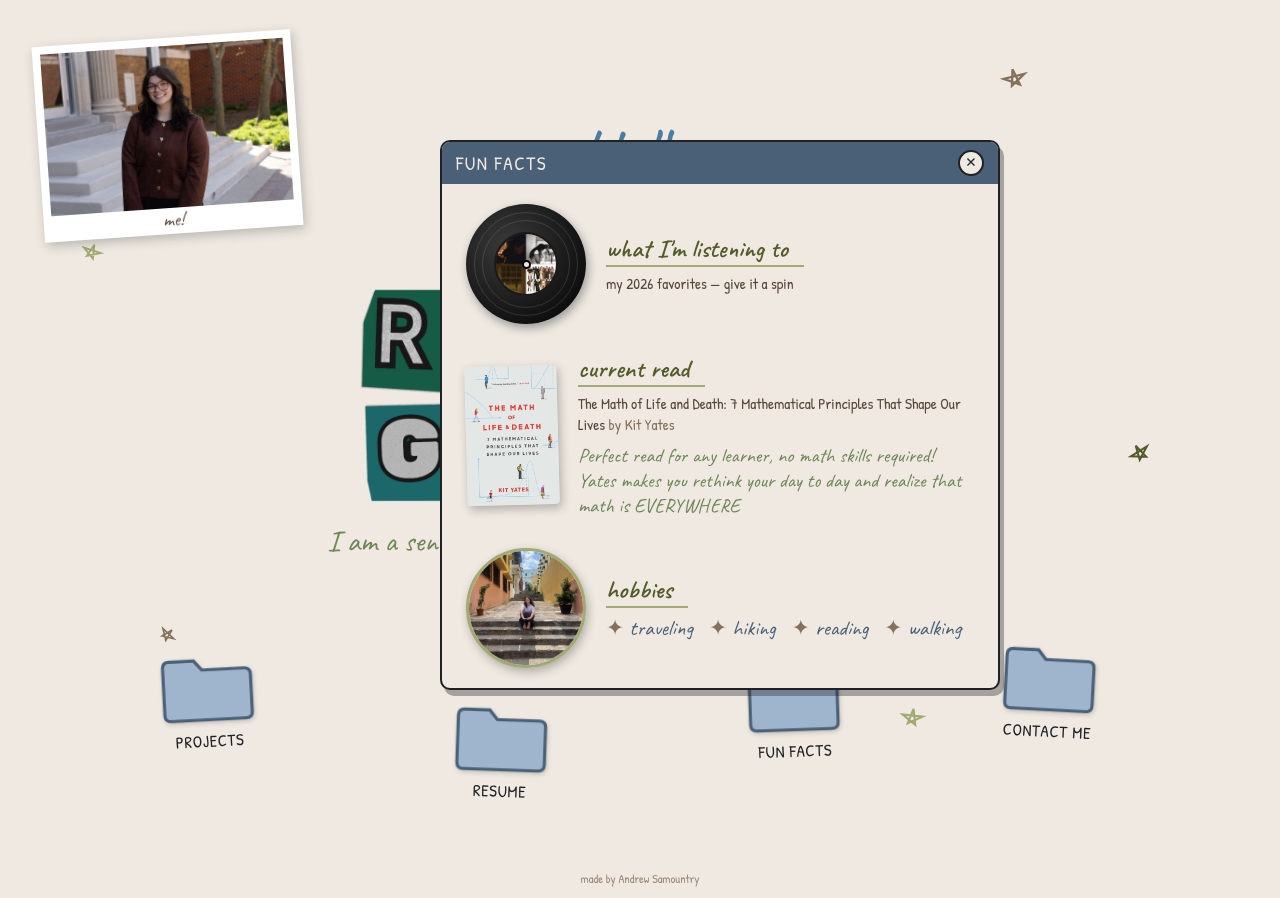
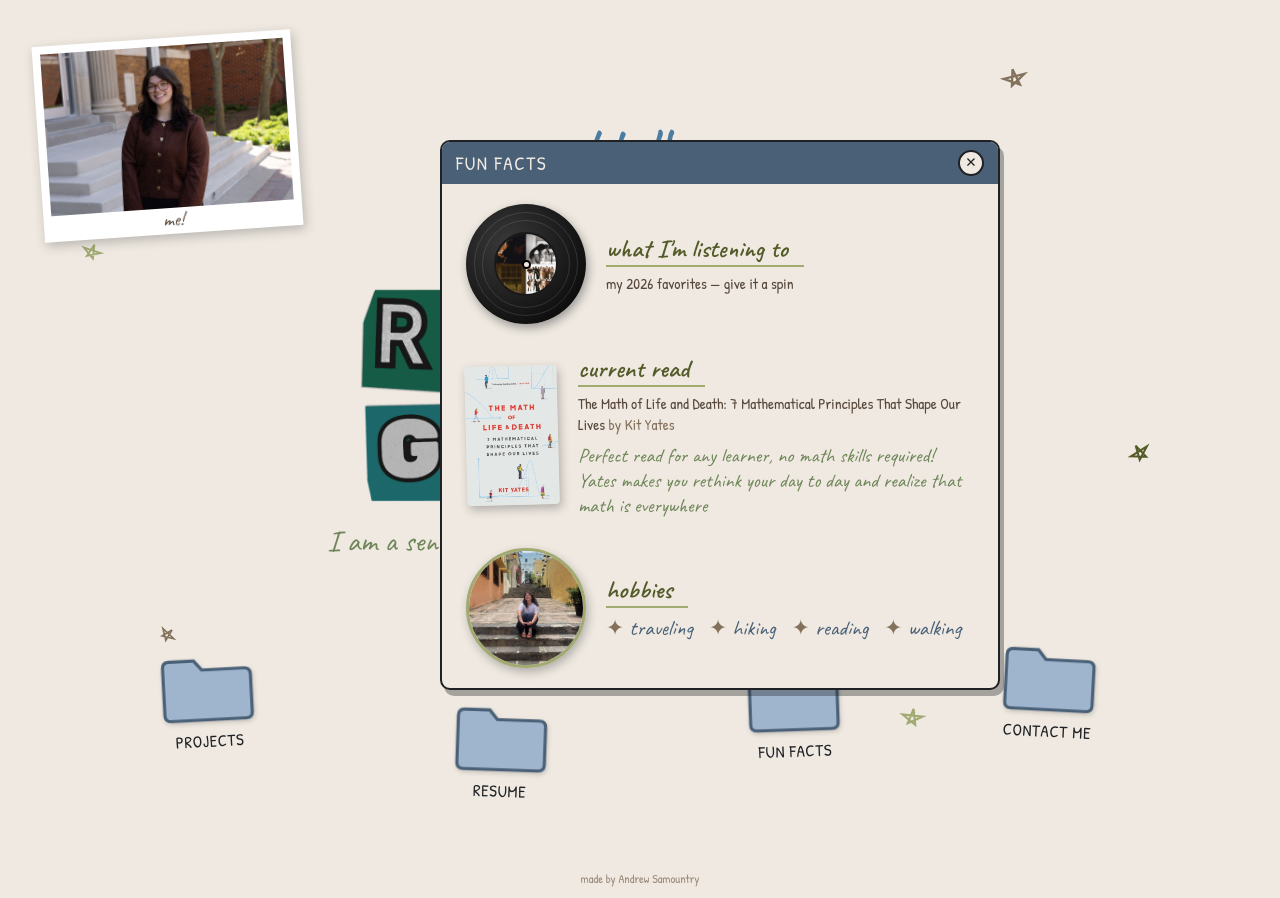
Before and after one commit to AndSam321/rachel-garcia-website-v2, a Next.js app: page / in a window 1280 px wide. Both pictures are taken after a click on the button "FUN FACTS". Built offline with nearby package versions, Linux system fonts and the light colour scheme.

Commit message:
Zoom hobbies photo and lowercase blurb

```diff
--- a/src/components/windows/FunFactsWindow.tsx
+++ b/src/components/windows/FunFactsWindow.tsx
@@ -42,7 +42,7 @@ export default function FunFactsWindow() {
           </p>
           <p className={`hand ${styles.blurb}`}>
             Perfect read for any learner, no math skills required! Yates makes
-            you rethink your day to day and realize that math is EVERYWHERE
+            you rethink your day to day and realize that math is everywhere
           </p>
         </div>
       </section>
```
Also changed, not shown: public/seed/hobbies.jpg.
